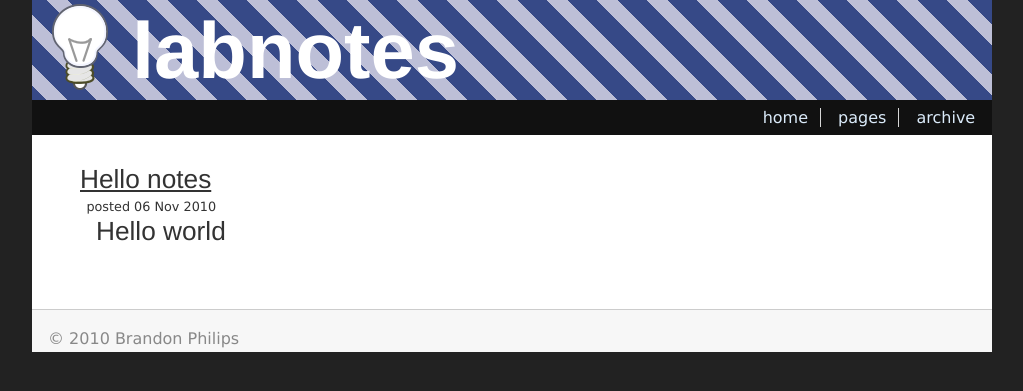
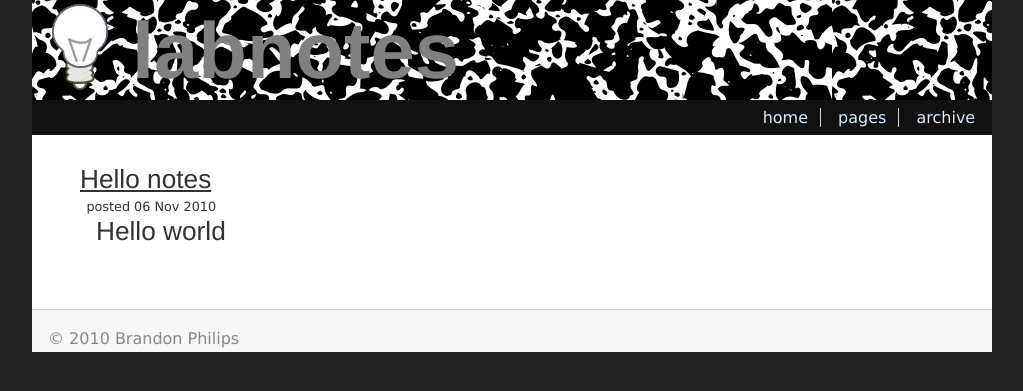
Before and after one commit to philips/labnotes, a Jekyll site: the page built from index.markdown, in a window 1280 px wide. Shown: the top 391 px of the page, without its empty margins (16-1039 px from the left). Built offline with Jekyll 4.4.1, drawn with Linux system fonts in a browser that asks for light colours; Markdown is read by kramdown in place of the engine named in the settings.

Commit message:
style: use a composition book style pattern
Signed-off-by: Brandon Philips <brandon@ifup.org>

```diff
--- a/style/css/layout.css
+++ b/style/css/layout.css
@@ -152,7 +152,7 @@ label.disabled { color: #d7d7d7 }
 /* Banner */
 
 #banner {
-	background: url(../img/pat.gif) repeat top left;
+	background: url(../img/pat.png);
 	height: 100px;
 }
 
@@ -171,7 +171,7 @@ label.disabled { color: #d7d7d7 }
 	text-indent: 100px;
 	padding-top: 38px;
 	font-size: 228%;
-	color: white;
+	color: gray;
 }
 
 #header hr { display: none }
```
Also changed, not shown: style/img/pat.gif (deleted), style/img/pat.png (added).
